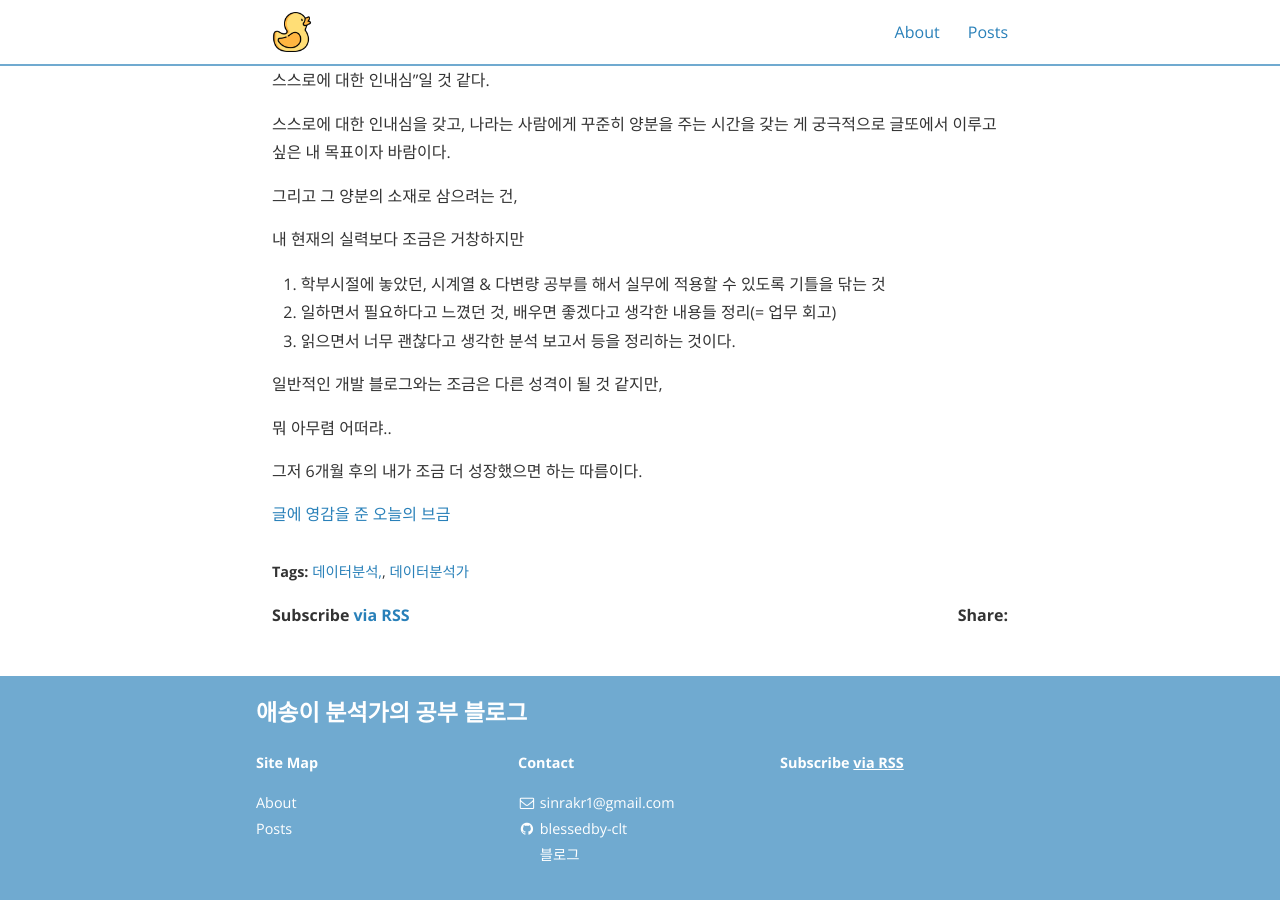
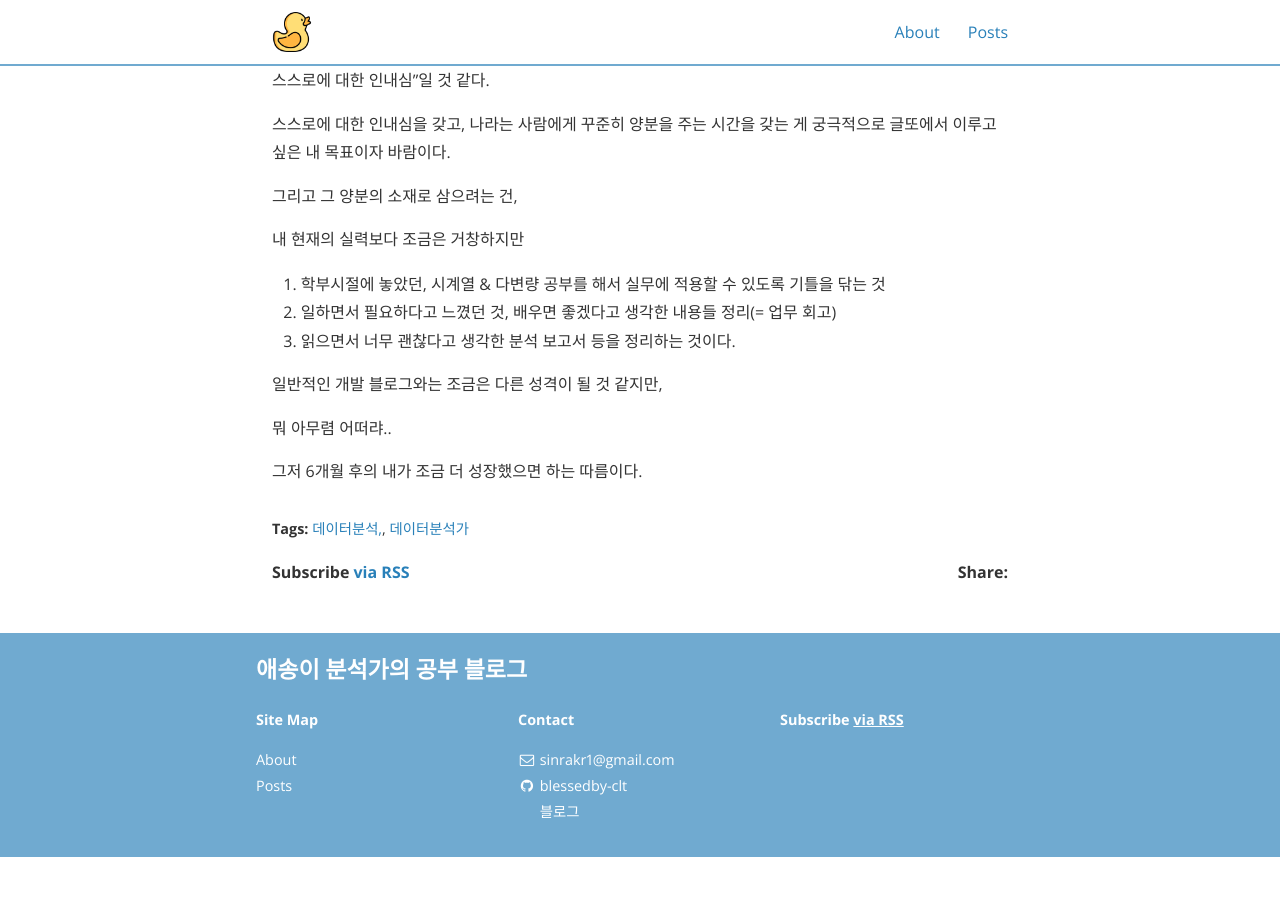
Before and after one commit to blessedby-clt/blessedby-clt.github.io, a Jekyll site: the page built from _posts/2020-11-05-글또활동다짐.markdown, in a window 1280 px wide and 900 px high, scrolled down 2523 px. Built offline with Jekyll 4.4.1, drawn with Linux system fonts in a browser that asks for light colours; nearby versions of some CDN libraries; after the commit the page ends 3380 px from its top, so only the background shows below that.

Commit message:
Update 2020-11-05-글또활동다짐.markdown

```diff
--- a/_posts/2020-11-05-글또활동다짐.markdown
+++ b/_posts/2020-11-05-글또활동다짐.markdown
@@ -127,7 +127,3 @@ ACF가 왜 Normal(0, 1/n)에 근사하는지 이해를 못해서 다음 장을
 뭐 아무렴 어떠랴..
 
 그저 6개월 후의 내가 조금 더 성장했으면 하는 따름이다.
-
-
-
-[글에 영감을 준 오늘의 브금 ](https://youtu.be/eYWpMcYbDAI)
```
